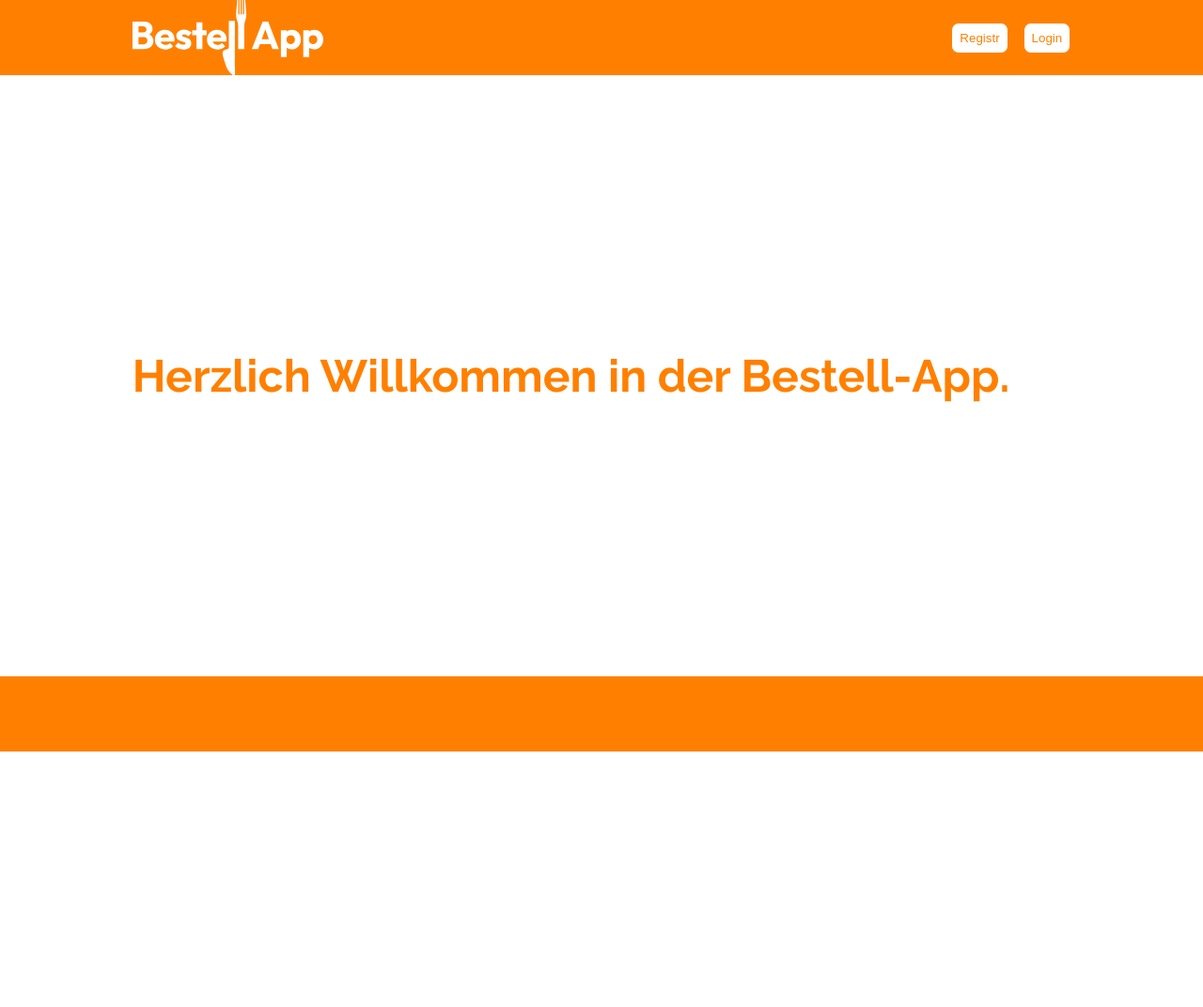
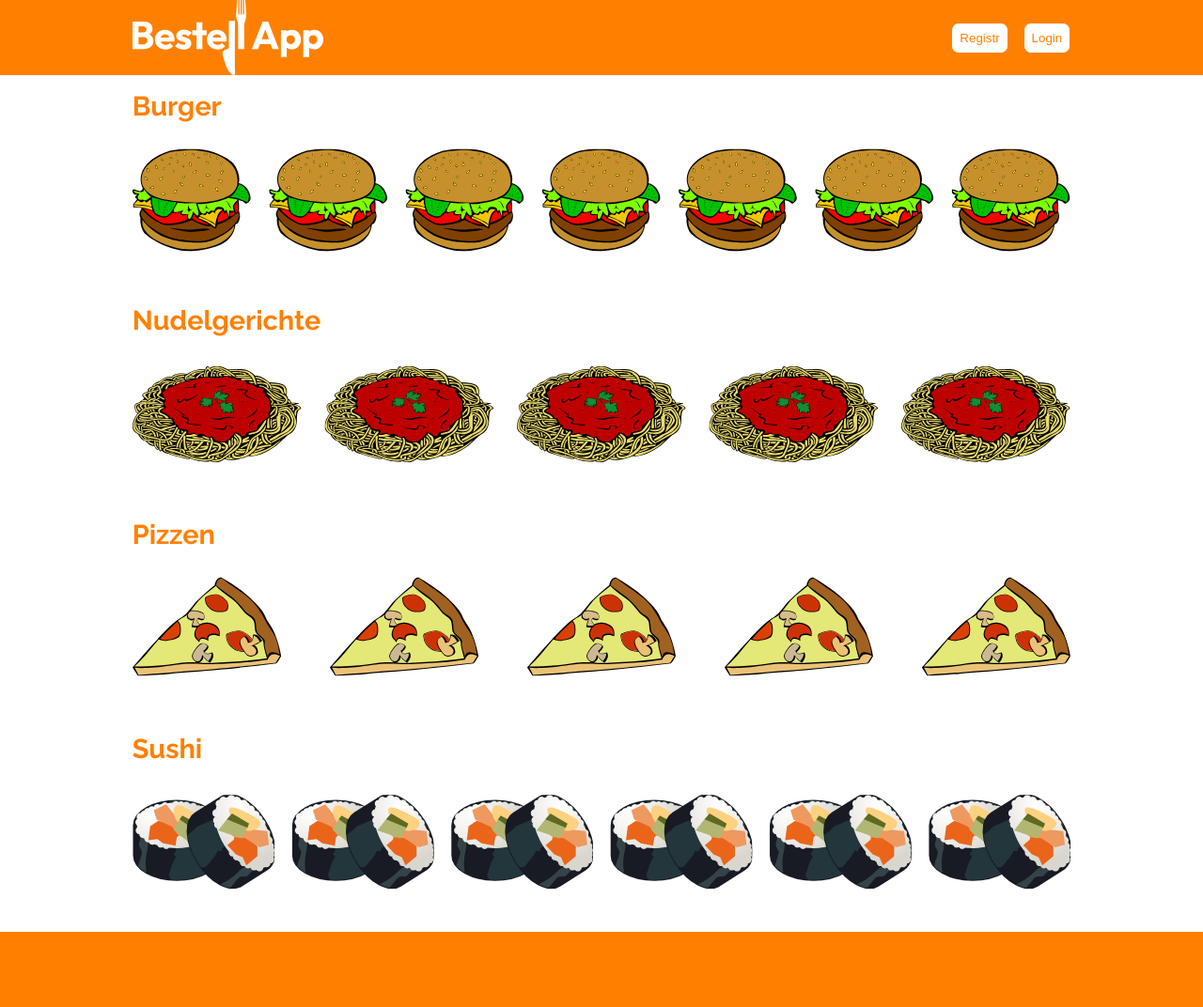
Before and after one commit to elma1989/food-delivery, a Flask app: page / in a window 1280 px wide. Shown: the whole page at 94% size. Before the commit the page ends 800 px from the top, so only its background shows below. Run offline with Flask 3, Linux system fonts and the light colour scheme.

Commit message:
feat: Updated market.js: renderShelves()

```diff
--- a/static/app.js
+++ b/static/app.js
@@ -4,4 +4,5 @@ const market = new Market();
 
 market.renderNav();
 market.addNavEvents();
-market.renderMain();
+// market.renderMain();
+market.renderShelves();
--- a/static/market.js
+++ b/static/market.js
@@ -1,4 +1,5 @@
 import { User } from './user.js';
+import { Shelf } from './shelf.js';
 import { Template } from './templates.js';
 export class Market {
     // #region attributes
@@ -8,6 +9,12 @@ export class Market {
     // #endregion
     constructor() {
         this.currentUser = new User(this.url);
+        this.shelves = [
+            new Shelf('Burger', 'burger'),
+            new Shelf ('Nudelgerichte', 'noodle'),
+            new Shelf ('Pizzen', 'pizza'),
+            new Shelf ('Sushi', 'sushi')
+        ]
     }
     // #region Methods
     //  #region Render
@@ -16,7 +23,7 @@ export class Market {
         refNav.innerHTML = '';
 
         if (this.currentUser.login) {
-
+            refNav.innerHTML += Template.li('Logout');
         } else {
             refNav.innerHTML += Template.li('Registr');
             refNav.innerHTML += Template.li('Login');
@@ -58,7 +65,10 @@ export class Market {
     }
 
     renderShelves () {
-        console.log('Regale');
+        this.refMain.innerHTML = '';
+        this.shelves.forEach(shelf => {
+            this.refMain.innerHTML += Template.shelf(shelf.name, shelf.img);
+        });
     }
 
     // #endregion
--- /dev/null
+++ b/static/shelf.css
@@ -0,0 +1,16 @@
+.shelf {
+    padding: 16px 0;
+    header {
+        background: transparent;
+        display: block;
+        color: #ff8000;
+        height: auto;
+        h2 {
+            margin-bottom: 8px;
+        }
+        img {
+            width: 100%;
+            height: 150px;
+        }
+    }
+}
--- /dev/null
+++ b/static/shelf.js
@@ -0,0 +1,6 @@
+export class Shelf {
+    constructor(name, img) {
+        this.name = name;
+        this.img = img;
+    }
+}
--- a/static/style.css
+++ b/static/style.css
@@ -1,3 +1,5 @@
+@import url(shelf.css);
+
 @font-face {
     font-family: Raleway;
     src: url(assets/fonts/Raleway-Regular.ttf);
--- a/static/templates.js
+++ b/static/templates.js
@@ -40,5 +40,17 @@ export class Template{
             </div>
         `
     }
+
+    static shelf (name, img) {
+        return /*html*/`
+            <section class="shelf">
+                <header>
+                    <h2>${name}</h2>
+                    <img src="static/assets/img/${img}.svg">
+                </header>
+                <div class="dish-wrapper"></div>
+            </section>
+        `
+    }
     // #endrgion
 }
--- a/static/user.js
+++ b/static/user.js
@@ -39,15 +39,17 @@ export class User {
             },
             body: JSON.stringify(logdata)
         });
-        if (!response.ok) {
+        if (response.ok) {
+            const data = await response.json();
+            this.id = data.id;
+            this.token = data.token;
+            this.login = true;
+            market.renderNav();
+            market.loadDishes();
+        } else {
             refMsg.classList.remove('success');
             refMsg.textContent = 'E-Mail oder Passwort ist nicht korrekt!';
         }
-        const data = await response.json();
-        this.id = data.id;
-        this.token = data.token;
-        this.login = true;
-        market.loadDishes();
     }
     // #endregion
 }
```
